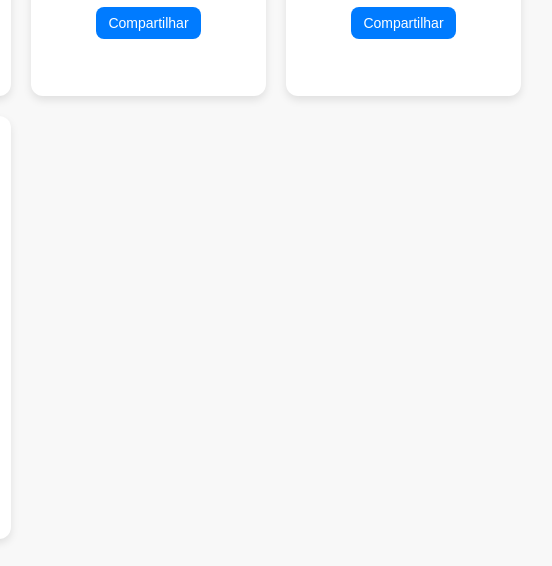
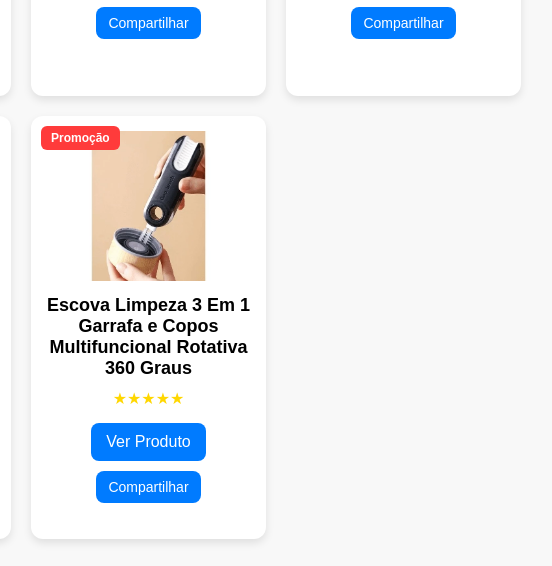
Before and after one commit to DiogoToloto/achadosmarketplaces, a plain HTML site: page index.html in a window 1280 px wide. Shown: the part 1481-2047 px from the top of the page, 619-1171 px from the left. Drawn offline with Linux system fonts and the light colour scheme; files whose address does not match are found by name.

Commit message:
atualizando links

```diff
--- a/index.html
+++ b/index.html
@@ -466,7 +466,19 @@
           featured: true,
           promo: true,
         },
+        {
+          id: 7,
+          name: "Escova Limpeza 3 Em 1 Garrafa e Copos Multifuncional Rotativa 360 Graus",
+          category: "casa",
+          img: "./assets/escova-3em1-garrafas.webp",
+          link: "https://s.shopee.com.br/9AEm3gJiXj",
+          rating: 5,
+          featured: false,
+          promo: true,
+        },
       ];
+
+
 
       const productList = document.getElementById("productList");
       const featuredProducts = document.getElementById("featuredProducts");
```
Also changed, not shown: assets/escova-3em1-garrafas.webp (added).
